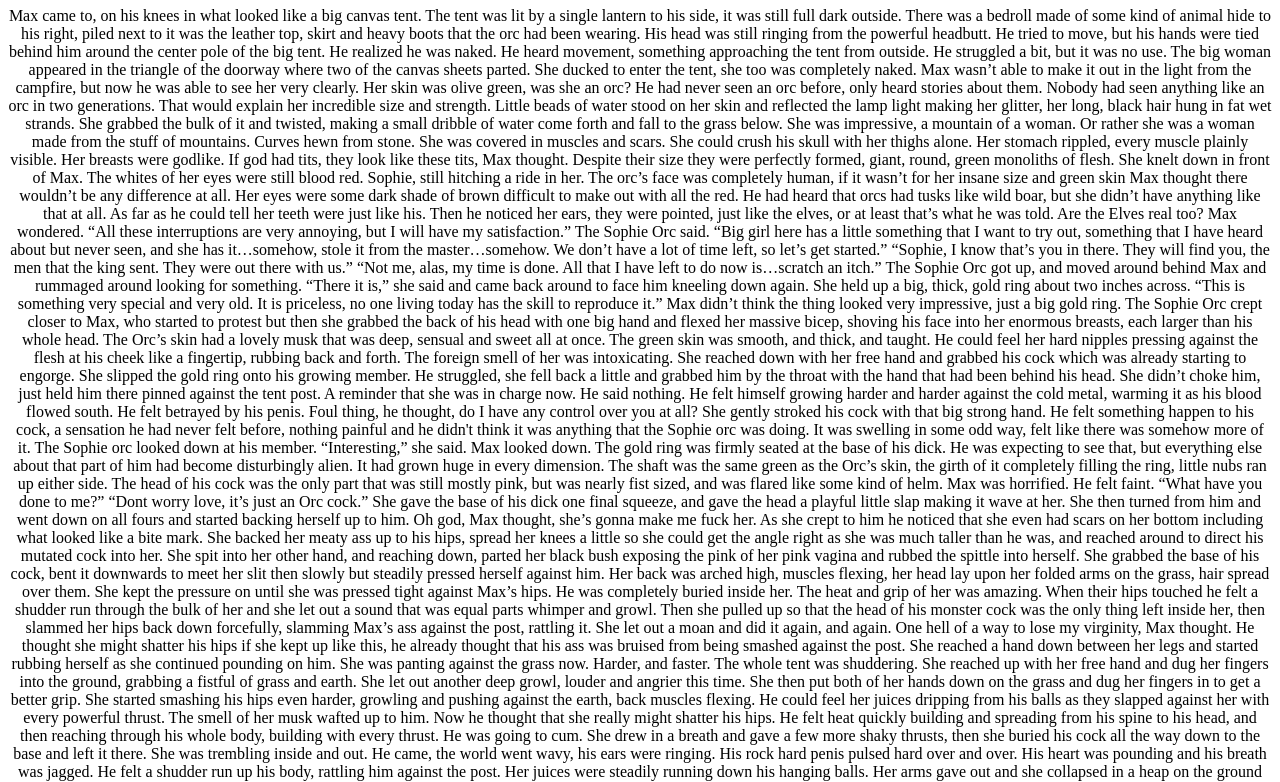
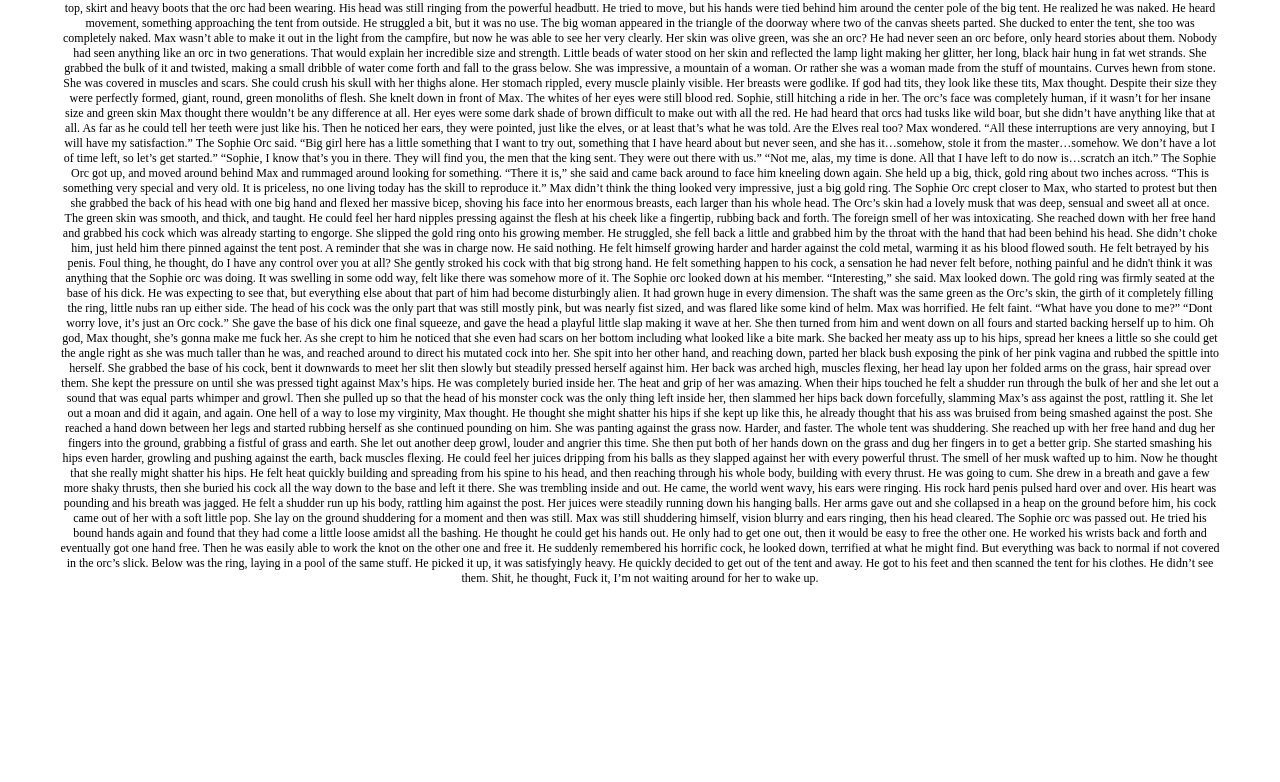
Before and after one commit to Elijah737/ALegacyOfThorns, a plain HTML site: page index.html in a window 1280 px wide. Shown: the part 73-855 px from the top of the page. After the commit the page ends 800 px from the top, so only its background shows below. Drawn offline with Linux system fonts and the light colour scheme.

Commit message:
Update index.html

```diff
--- a/index.html
+++ b/index.html
@@ -8,6 +8,12 @@
   <style>
 	  header {
 		  text-align: center;
+	  }
+	  body {
+		  font-family: "Times New Roman", Times, serif;
+		  font-size: 12px;
+		  margin-left: 60px;
+  		  margin-right: 60px;
 	  }
   </style>
 </head>
```
